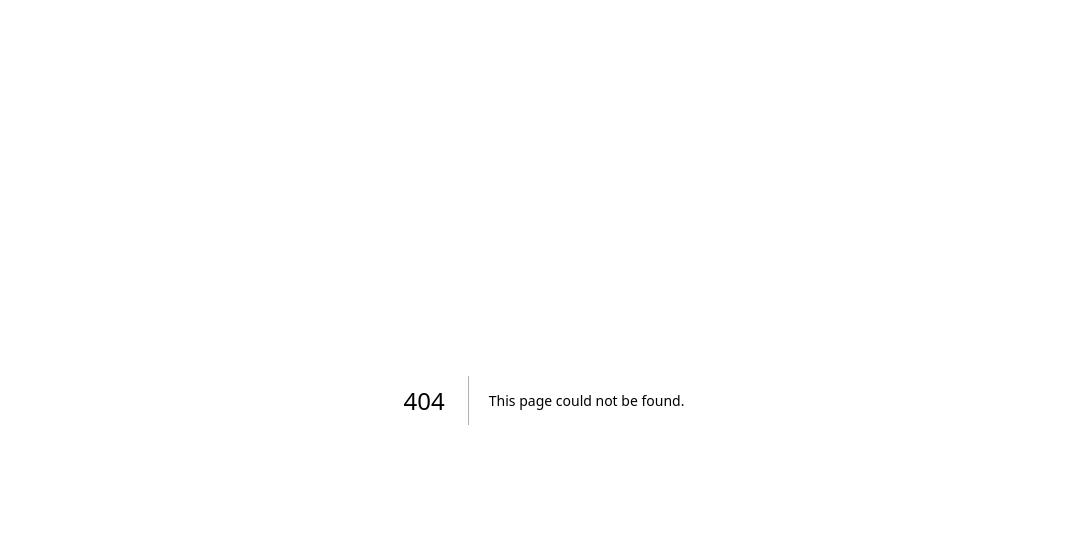
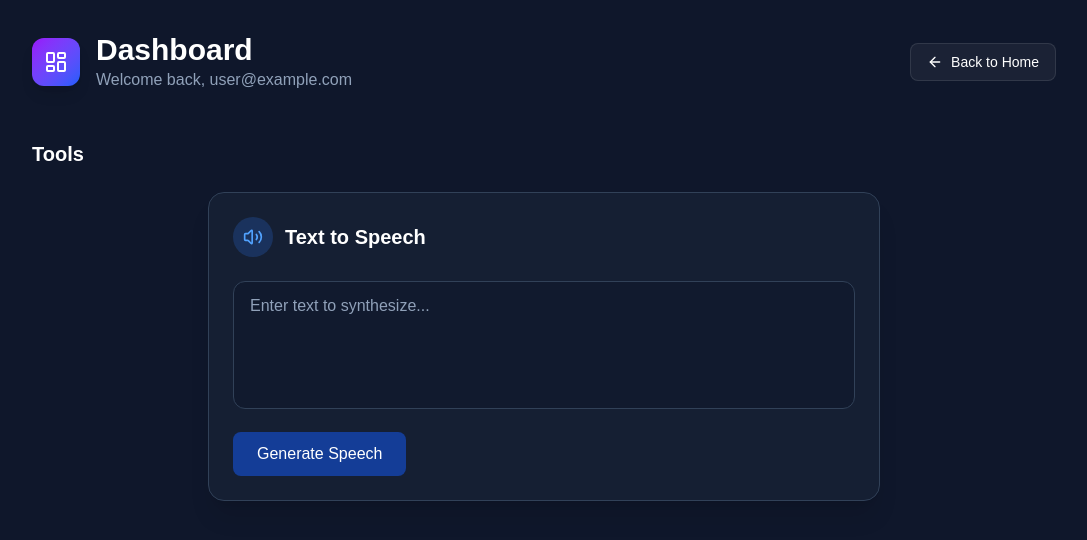
Before and after one commit to Divyanshnahar/AI-INTERVIEW, a Next.js app: page /dashboard in a window 1280 px wide. Before the commit this address had no page. Shown: the top 540 px of the page, without its empty margins (96-1183 px from the left). Built offline with nearby package versions, Linux system fonts and the light colour scheme; no server answers; sample sign-in values are in the browser's storage.

Commit message:
made a text to voice functionality

```diff
--- /dev/null
+++ b/app/api/tts/route.ts
@@ -0,0 +1,40 @@
+import { NextResponse } from 'next/server';
+import { ElevenLabsClient } from '@elevenlabs/elevenlabs-js';
+
+const client = new ElevenLabsClient({
+  apiKey: process.env.ELEVENLABS_API_KEY,
+});
+
+export async function POST(request: Request) {
+  try {
+    const { text, voiceId = 'kE4MZWZZYthY2DgduxLK' } = await request.json(); // elevel labs custom made voice female
+
+    if (!text) {
+      return NextResponse.json({ error: 'Text is required' }, { status: 400 });
+    }
+
+    if (!process.env.ELEVENLABS_API_KEY) {
+      return NextResponse.json({ error: 'ElevenLabs API Key is not configured' }, { status: 500 });
+    }
+
+    const audioStream = await client.textToSpeech.convert(voiceId, {
+      text,
+      modelId: 'eleven_flash_v2_5',
+      outputFormat: 'mp3_44100_128',
+    });
+
+    // The SDK returns a standard web stream or an async iterable depending on the version.
+    // However, usually it's a readable stream we can pass to Response directly.
+    return new Response(audioStream as any, {
+      headers: {
+        'Content-Type': 'audio/mpeg',
+      },
+    });
+  } catch (error: any) {
+    console.error('Error generating speech:', error);
+    return NextResponse.json(
+      { error: error.message || 'Failed to generate speech' },
+      { status: 500 }
+    );
+  }
+}
--- /dev/null
+++ b/app/dashboard/page.tsx
@@ -0,0 +1,48 @@
+import TTSPlayer from "@/components/TTSPlayer";
+import Link from "next/link";
+import { ArrowLeft, LayoutDashboard } from "lucide-react";
+import { auth } from "@/auth";
+import { redirect } from "next/navigation";
+
+export default async function DashboardPage() {
+  const session = await auth();
+
+  // Protect the dashboard route
+  if (!session?.user) {
+    redirect("/login");
+  }
+
+  return (
+    <main className="min-h-screen bg-slate-900 bg-[radial-gradient(ellipse_at_top_right,_var(--tw-gradient-stops))] from-slate-900 via-purple-900/20 to-slate-900 p-8">
+      <div className="max-w-5xl mx-auto">
+        <header className="flex items-center justify-between mb-12">
+          <div className="flex items-center gap-4">
+            <div className="w-12 h-12 rounded-xl bg-gradient-to-br from-purple-600 to-blue-600 flex items-center justify-center shadow-lg">
+              <LayoutDashboard className="w-6 h-6 text-white" />
+            </div>
+            <div>
+              <h1 className="text-3xl font-bold text-white">Dashboard</h1>
+              <p className="text-slate-400">Welcome back, {session.user.email}</p>
+            </div>
+          </div>
+
+          <Link
+            href="/"
+            className="flex items-center gap-2 px-4 py-2 bg-white/5 hover:bg-white/10 border border-white/10 rounded-lg text-white text-sm font-medium transition-colors"
+          >
+            <ArrowLeft className="w-4 h-4" />
+            Back to Home
+          </Link>
+        </header>
+
+        <div className="grid gap-8">
+          {/* We can add more dashboard widgets here later. For now, just the TTS Player */}
+          <section>
+            <h2 className="text-xl font-semibold text-white mb-6">Tools</h2>
+            <TTSPlayer />
+          </section>
+        </div>
+      </div>
+    </main>
+  );
+}
--- /dev/null
+++ b/components/TTSPlayer.tsx
@@ -0,0 +1,142 @@
+"use client";
+
+import { useState, useRef } from "react";
+import { Play, Square, Loader2, Volume2 } from "lucide-react";
+
+export default function TTSPlayer() {
+  const [text, setText] = useState("");
+  const [isLoading, setIsLoading] = useState(false);
+  const [error, setError] = useState<string | null>(null);
+  const [isPlaying, setIsPlaying] = useState(false);
+  const [audioUrl, setAudioUrl] = useState<string | null>(null);
+
+  const audioRef = useRef<HTMLAudioElement | null>(null);
+
+  const handleGenerate = async () => {
+    if (!text.trim()) return;
+
+    setIsLoading(true);
+    setError(null);
+
+    // Stop currently playing audio if any
+    if (audioRef.current) {
+      audioRef.current.pause();
+      audioRef.current.currentTime = 0;
+      setIsPlaying(false);
+    }
+
+    // Revoke old blob url
+    if (audioUrl) {
+      URL.revokeObjectURL(audioUrl);
+      setAudioUrl(null);
+    }
+
+    try {
+      const response = await fetch("/api/tts", {
+        method: "POST",
+        headers: {
+          "Content-Type": "application/json",
+        },
+        body: JSON.stringify({ text }),
+      });
+
+      if (!response.ok) {
+        const errorData = await response.json();
+        throw new Error(errorData.error || "Failed to generate speech");
+      }
+
+      const blob = await response.blob();
+      const url = URL.createObjectURL(blob);
+      setAudioUrl(url);
+
+      // Auto-play the new audio
+      setTimeout(() => {
+        if (audioRef.current) {
+          audioRef.current.play().catch(e => console.error("Auto-play prevented", e));
+        }
+      }, 0);
+
+    } catch (err: any) {
+      setError(err.message || "An unexpected error occurred");
+    } finally {
+      setIsLoading(false);
+    }
+  };
+
+  const togglePlay = () => {
+    if (!audioRef.current) return;
+
+    if (isPlaying) {
+      audioRef.current.pause();
+    } else {
+      audioRef.current.play();
+    }
+  };
+
+  return (
+    <div className="w-full max-w-2xl mx-auto p-6 bg-slate-800/50 backdrop-blur-md rounded-2xl border border-slate-700 shadow-xl">
+      <div className="flex items-center gap-3 mb-6">
+        <div className="w-10 h-10 rounded-full bg-blue-500/20 flex items-center justify-center text-blue-400">
+          <Volume2 className="w-5 h-5" />
+        </div>
+        <h2 className="text-xl font-semibold text-white">Text to Speech</h2>
+      </div>
+
+      <div className="space-y-4">
+        <textarea
+          value={text}
+          onChange={(e) => setText(e.target.value)}
+          placeholder="Enter text to synthesize..."
+          className="w-full h-32 px-4 py-3 bg-slate-900/50 border border-slate-700 rounded-xl text-white placeholder:text-slate-400 focus:outline-none focus:ring-2 focus:ring-blue-500/50 resize-none transition-all"
+          disabled={isLoading}
+        />
+
+        {error && (
+          <div className="p-3 text-sm text-red-400 bg-red-400/10 border border-red-400/20 rounded-lg">
+            {error}
+          </div>
+        )}
+
+        <div className="flex items-center justify-between">
+          <button
+            onClick={handleGenerate}
+            disabled={isLoading || !text.trim()}
+            className="flex items-center justify-center gap-2 px-6 py-2.5 bg-blue-600 hover:bg-blue-500 disabled:bg-blue-600/50 text-white font-medium rounded-lg transition-all"
+          >
+            {isLoading ? (
+              <>
+                <Loader2 className="w-4 h-4 animate-spin" />
+                Generating...
+              </>
+            ) : (
+              "Generate Speech"
+            )}
+          </button>
+
+          {audioUrl && (
+            <div className="flex items-center gap-3">
+              <button
+                onClick={togglePlay}
+                className="p-2 rounded-full bg-slate-700 hover:bg-slate-600 text-white transition-colors"
+                title={isPlaying ? "Pause" : "Play"}
+              >
+                {isPlaying ? <Square className="w-4 h-4" /> : <Play className="w-4 h-4 ml-0.5" />}
+              </button>
+            </div>
+          )}
+        </div>
+      </div>
+
+      {audioUrl && (
+        <audio
+          ref={audioRef}
+          src={audioUrl}
+          onPlay={() => setIsPlaying(true)}
+          onPause={() => setIsPlaying(false)}
+          onEnded={() => setIsPlaying(false)}
+          className="hidden"
+        />
+      )}
+    </div>
+  );
+}
--- a/package.json
+++ b/package.json
@@ -10,6 +10,7 @@
   },
   "dependencies": {
     "@auth/prisma-adapter": "^2.11.2",
+    "@elevenlabs/elevenlabs-js": "^2.58.0",
     "@prisma/adapter-pg": "^7.8.0",
     "@prisma/client": "^7.8.0",
     "bcryptjs": "^3.0.3",
```
Also changed, not shown: 1 other file (tests, documents, lock files or other folders).
